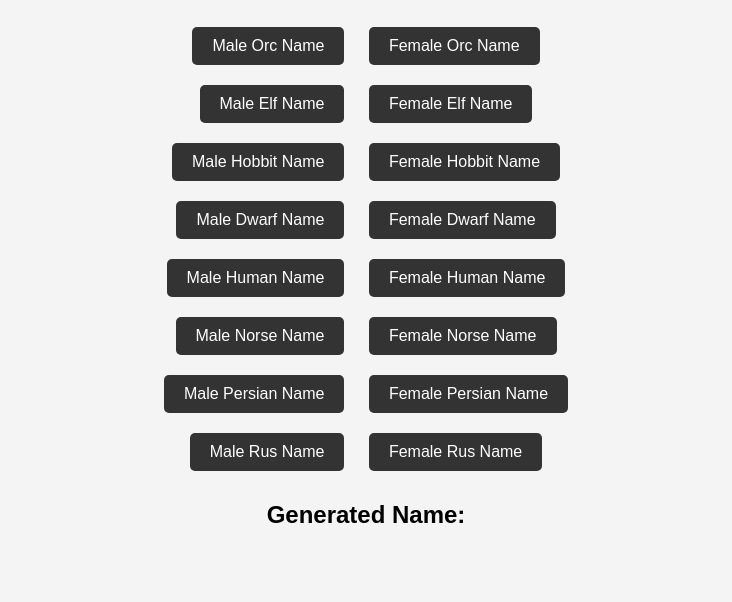
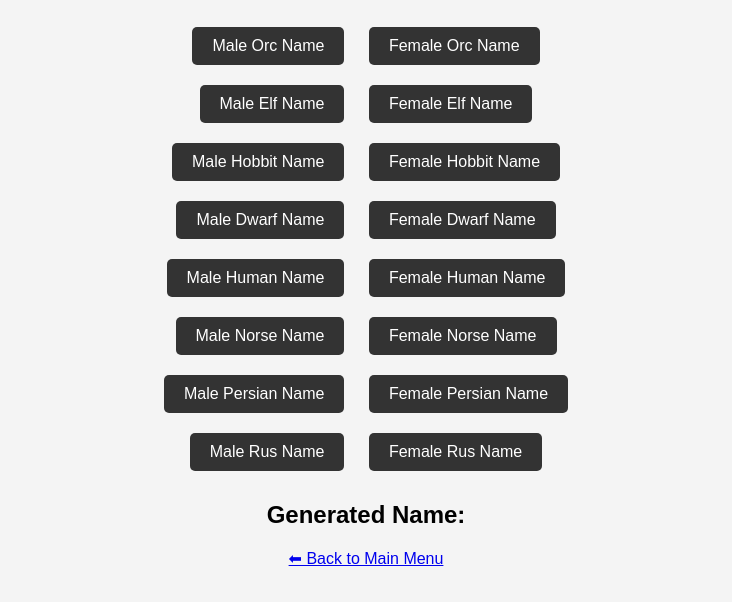
Before and after one commit to Thoughtstones/RPG_generators, a plain HTML site: page RandomPCName/index.html in a window 1280 px wide. Shown: the part 114-716 px from the top of the page, without its empty margins (274-1006 px from the left). Drawn offline with Linux system fonts and the light colour scheme.

Commit message:
Update index.html

```diff
--- a/RandomPCName/index.html
+++ b/RandomPCName/index.html
@@ -1400,5 +1400,7 @@
             document.getElementById('characterName').textContent = `${firstName} ${secondName}`;
         }
     </script>
+    <a href="../">⬅ Back to Main Menu</a>
+
 </body>
 </html>
```
